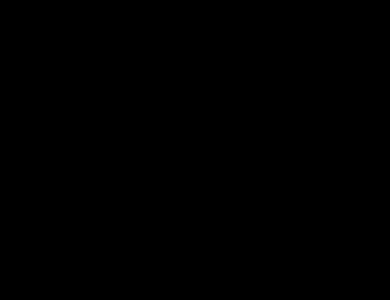
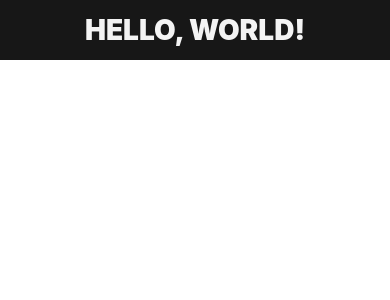
Before and after one commit to tifffai/Todo-Mobile-App, a React Native app: screen / in a window 390 px wide. Shown: the top 300 px of the page. Built offline with nearby package versions, Linux system fonts and the light colour scheme.

Commit message:
Added header.js

```diff
--- a/App.js
+++ b/App.js
@@ -1,5 +1,6 @@
 import React from 'react';
 import { Platform, StyleSheet, Text, View } from 'react-native';
+import Header from './components/Header';
 
 export default class App extends React.Component {
   constructor () {
@@ -21,6 +22,8 @@
     return (
       <View style={styles.container}>
         {statusbar}
+
+        <Header title="Hello, World!"/>
       </View>
     );
   }
@@ -29,7 +32,7 @@
 const styles = StyleSheet.create({
   container: {
     flex: 1,
-    backgroundColor: '#000',
+    backgroundColor: '#fff',
 
   },
   statusbar: {
--- a/components/Header.js
+++ b/components/Header.js
@@ -1,6 +1,32 @@
 import React from 'react';
 import { StyleSheet, Text, View } from 'react-native';
 
-export default class Header extends React.Component {
 
+const Header = (props) => {
+    return (
+        <View style={styles.header}>
+            <Text style={styles.title}>{ props.title }</Text>
+        </View>
+    )
 }
+
+const styles = StyleSheet.create({
+    header: {
+        backgroundColor: '#171717',
+        height: 60,
+        alignItems: 'center',
+        justifyContent: 'center',
+    },
+    title: {
+        color: '#f3f3f3',
+        fontSize: 28,
+        fontWeight: '900',
+        textTransform: 'uppercase',
+    },
+});
+
+export default Header;
+
+function newFunction() {
+    return '28';
+}
```
